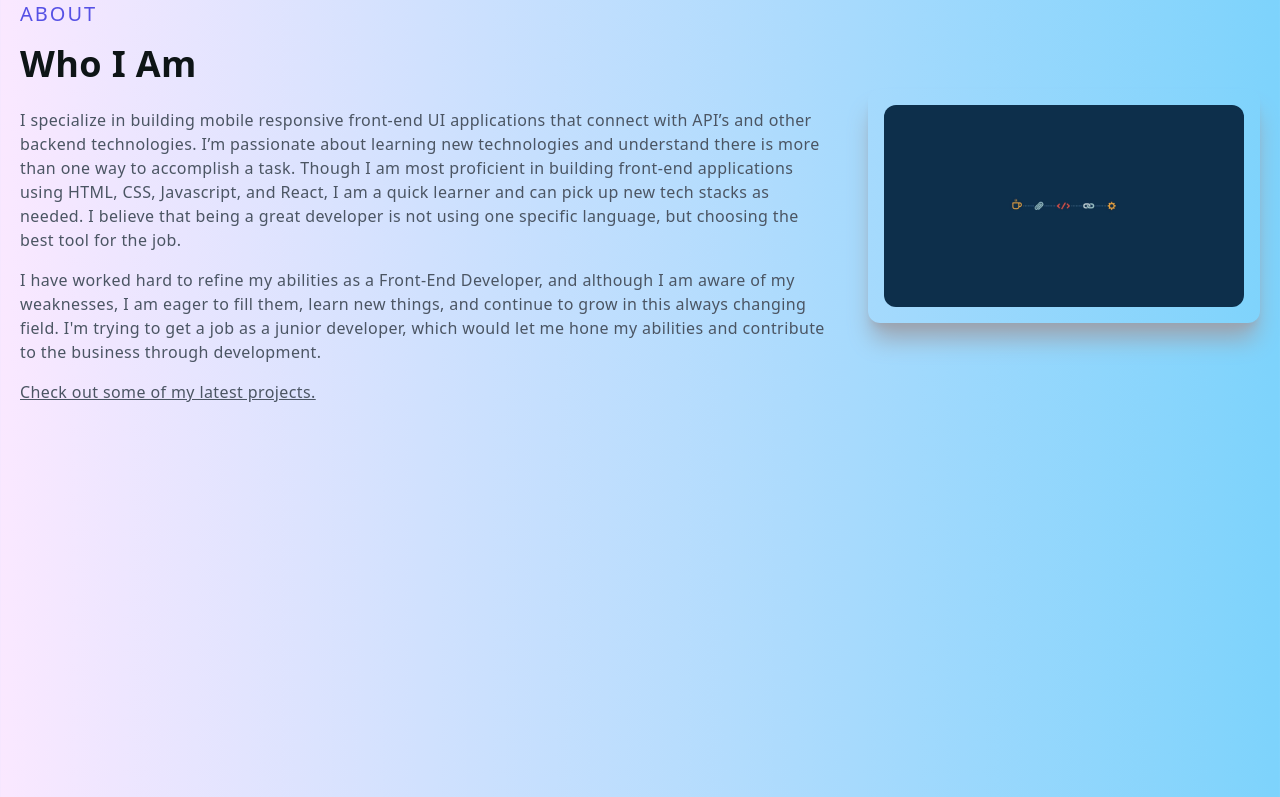
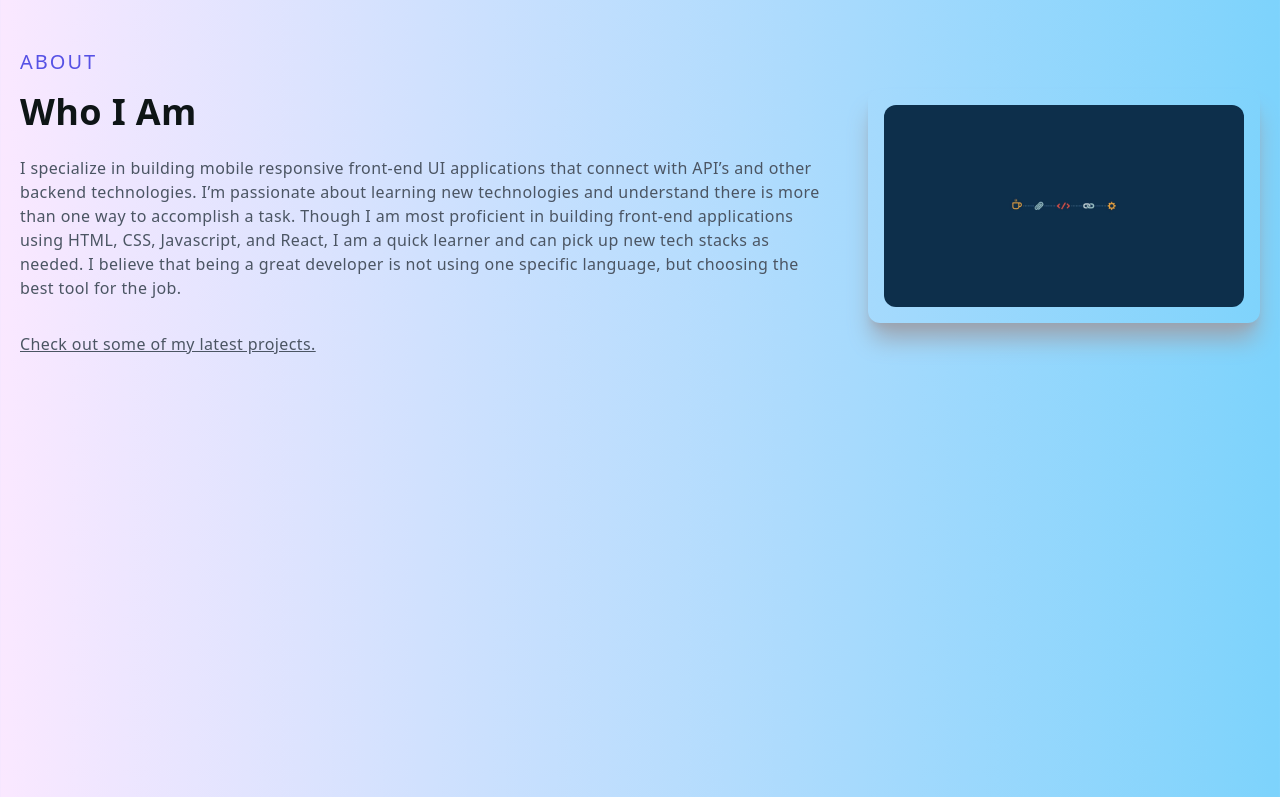
Before and after one commit to ronphilip25/my-final-portfolio, a Next.js app: page / in a window 1280 px wide. Shown: the part 994-1791 px from the top of the page. Built offline with nearby package versions, Linux system fonts and the light colour scheme.

Commit message:
first commit

```diff
--- a/components/About.jsx
+++ b/components/About.jsx
@@ -23,9 +23,7 @@ const About = () => {
             specific language, but choosing the best tool for the job.
           </p>
           <p className='py-2 text-gray-600'>
-          I have worked hard to refine my abilities as a Front-End Developer, and although I am aware of my weaknesses, I am eager to fill them, learn new things, and continue to grow in this always changing field.
-
-I'm trying to get a job as a junior developer, which would let me hone my abilities and contribute to the business through development.
+           {/*  */}
           </p>
           <Link href='/#projects'>
             <p className='py-2 text-gray-600 underline cursor-pointer'>
```
